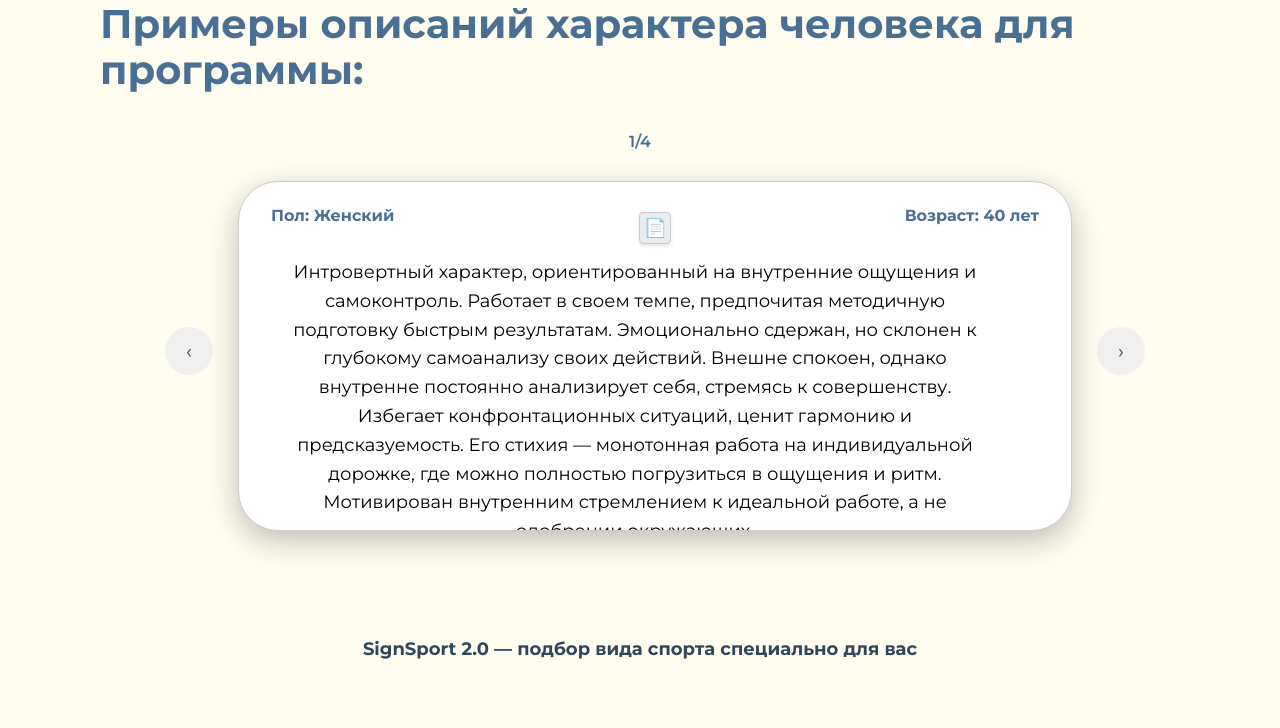
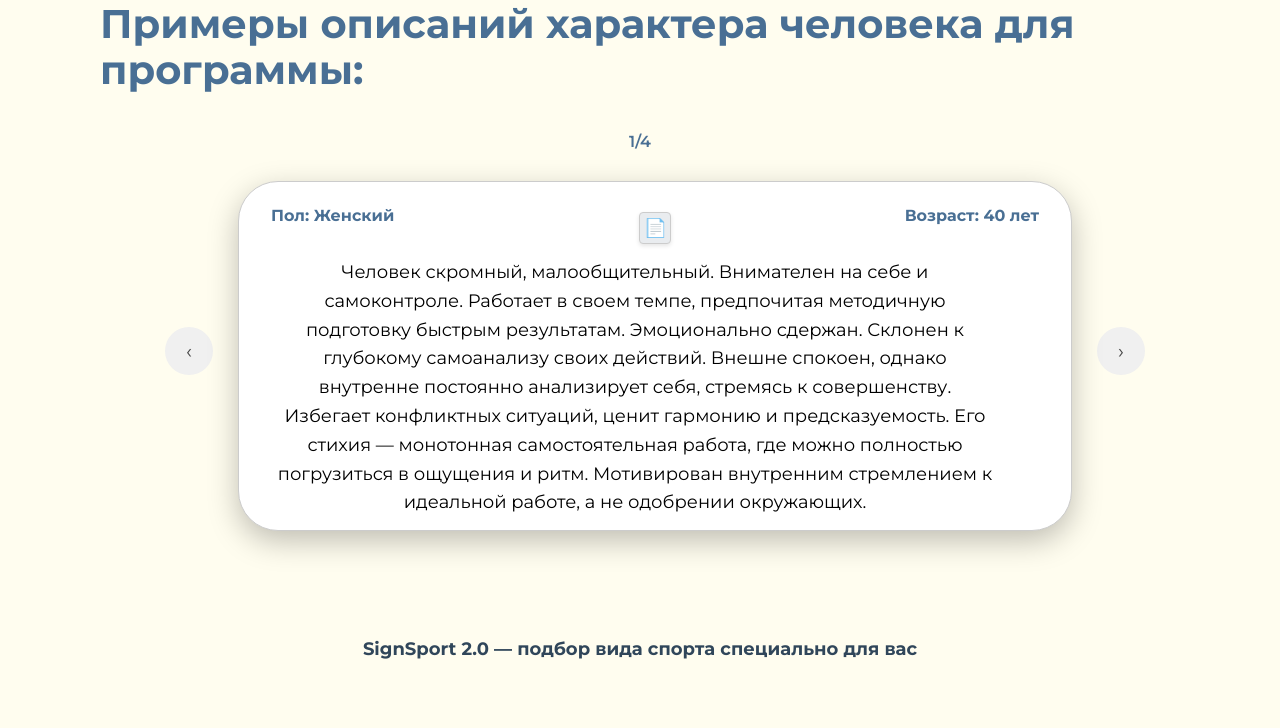
Before and after one commit to Books-Master18/SignSport-2.0, a Flask app: template templates/SignSport-2.0.html in a window 1280 px wide. Shown: the part 720-1448 px from the top of the page. Run offline with Flask 3, Linux system fonts and the light colour scheme; the template is opened without the code that fills it, so the values that code supplies are empty.

Commit message:
что-то работате, вроде...

```diff
--- a/app.py
+++ b/app.py
@@ -82,7 +82,7 @@ def analyze_with_rules(text):
         max_possible = sum(
             data["weight"] for data in PREPROCESSED_RULES[best_sport].values()
         )
-        confidence = min(95, int((best_score / max_possible) * 120))
+        confidence = min(95, int((best_score / max_possible) * 100))
         reason = SPORT_RULES[best_sport].get("reason", "")
         main_result = {
             "sport": best_sport,
--- a/templates/SignSport-2.0.html
+++ b/templates/SignSport-2.0.html
@@ -105,7 +105,7 @@
                         <button class="copy-code-btn" aria-label="Копировать описание">
                             📄<span style="position: absolute; top: 0.25em; left: 0.25em;">📄</span>
                         </button>
-                        <p>Интровертный характер, ориентированный на внутренние ощущения и самоконтроль. Работает в своем темпе, предпочитая методичную подготовку быстрым результатам. Эмоционально сдержан, но склонен к глубокому самоанализу своих действий. Внешне спокоен, однако внутренне постоянно анализирует себя, стремясь к совершенству. Избегает конфронтационных ситуаций, ценит гармонию и предсказуемость. Его стихия — монотонная работа на индивидуальной дорожке, где можно полностью погрузиться в ощущения и ритм. Мотивирован внутренним стремлением к идеальной работе, а не одобрении окружающих.</p>
+                        <p>Человек скромный, малообщительный. Внимателен на себе и самоконтроле. Работает в своем темпе, предпочитая методичную подготовку быстрым результатам. Эмоционально сдержан. Склонен к глубокому самоанализу своих действий. Внешне спокоен, однако внутренне постоянно анализирует себя, стремясь к совершенству. Избегает конфликтных ситуаций, ценит гармонию и предсказуемость. Его стихия — монотонная самостоятельная работа, где можно полностью погрузиться в ощущения и ритм. Мотивирован внутренним стремлением к идеальной работе, а не одобрении окружающих.</p>
                      </div>
                 </div>
 
@@ -119,7 +119,7 @@
                         <button class="copy-code-btn" aria-label="Копировать описание">
                             📄<span style="position: absolute; top: 0.25em; left: 0.25em;">📄</span>
                         </button>
-                    <p>Артистичная и творческая натура с яркой эмоциональной выразительностью. Обладает спонтанным мышлением и живой фантазией. Склонна к импровизации и экспрессивным проявлениям. В начале работы полна энтузиазма и оригинальных идей, но может быстро терять концентрацию при монотонных задачах. Эмоционально чувствительна, требует постоянной смены впечатлений. Ее стихия — это сценическое воплощение, пластика и художественный образ.</p>
+                    <p>Артистичная и творческая личность с яркой эмоциональной выразительностью. Обладает спонтанным мышлением и живой фантазией. Склонна к импровизации и экспрессивным проявлениям. В начале работы полна энтузиазма и оригинальных идей, но может быстро терять концентрацию при монотонных задачах. Эмоционально чувствительна, требует постоянной смены впечатлений. сценическое воплощение, пластика и художественный образ - вот основа характера данного человека.</p>
                 </div>
                 </div>
 
@@ -132,7 +132,7 @@
                         <button class="copy-code-btn" aria-label="Копировать описание">
                             📄<span style="position: absolute; top: 0.25em; left: 0.25em;">📄</span>
                         </button>
-                    <p>Перфекционист с высокими стандартами качества. Каждое действие продумывает до мелочей, стремится к безупречности. Обладает развитым самоконтролем и дисциплиной. Внешне сдержан, но внутренне постоянно анализирует и корректирует себя. Ценит четкие правила, структуру и предсказуемость. Испытывает потребность в одобрении со стороны авторитетных фигур. Его сила — в способности доводить все до совершеннства, работая на точность. Не любит хаос и импровизацию, предпочитает выверенные схемы.</p>
+                    <p>Перфекционист и идеалист с высокими стандартами качества. Каждое действие продумывает до мелочей, стремится к безупречности. Обладает развитым самоконтролем и дисциплиной. Внешне сдержан, но внутренне постоянно анализирует и корректирует себя. Ценит четкие правила, структуру и предсказуемость. Испытывает потребность в одобрении со стороны авторитетных людей. Его сила — в способности доводить все до совершенства, работая на точность. Не любит хаос и импровизацию, предпочитает выверенные схемы.</p>
                 </div>
                 </div>
 
@@ -145,7 +145,7 @@
                         <button class="copy-code-btn" aria-label="Копировать описание">
                             📄<span style="position: absolute; top: 0.25em; left: 0.25em;">📄</span>
                         </button>
-                    <p>Аналитический стратег с системным мышлением. Подходит к любой задаче стратегически: оценивает варианты, просчитывает последствия, выбирает оптимальный вариант. Эмоционально стабилен, не подвержен импульсивным решениям. Ценит логику, порядок и последовательность. Внешне невозмутим, предпочитает наблюдать и анализировать, а не активно вмешиваться. Его мотивация — интеллектуальное решение сложной задачи, а не внешнее признание. Идеально чувствует себя в условиях, где цель достигается за счет превосходства ума, а не грубой силы.</p>
+                    <p>Стратег с аналитическим складом ума и системным мышлением. Подходит к любой задаче стратегически: оценивает варианты, просчитывает последствия, выбирает оптимальный вариант. Эмоционально стабилен, не подвержен импульсивным решениям. Ценит логику, порядок и последовательность. Внешне собран, предпочитает наблюдать и анализировать, а не активно вмешиваться. Идеально чувствует себя в условиях, где цель достигается за счет логики и ума, а не грубой силы.</p>
                 </div>
                 </div>
             </div>
```
